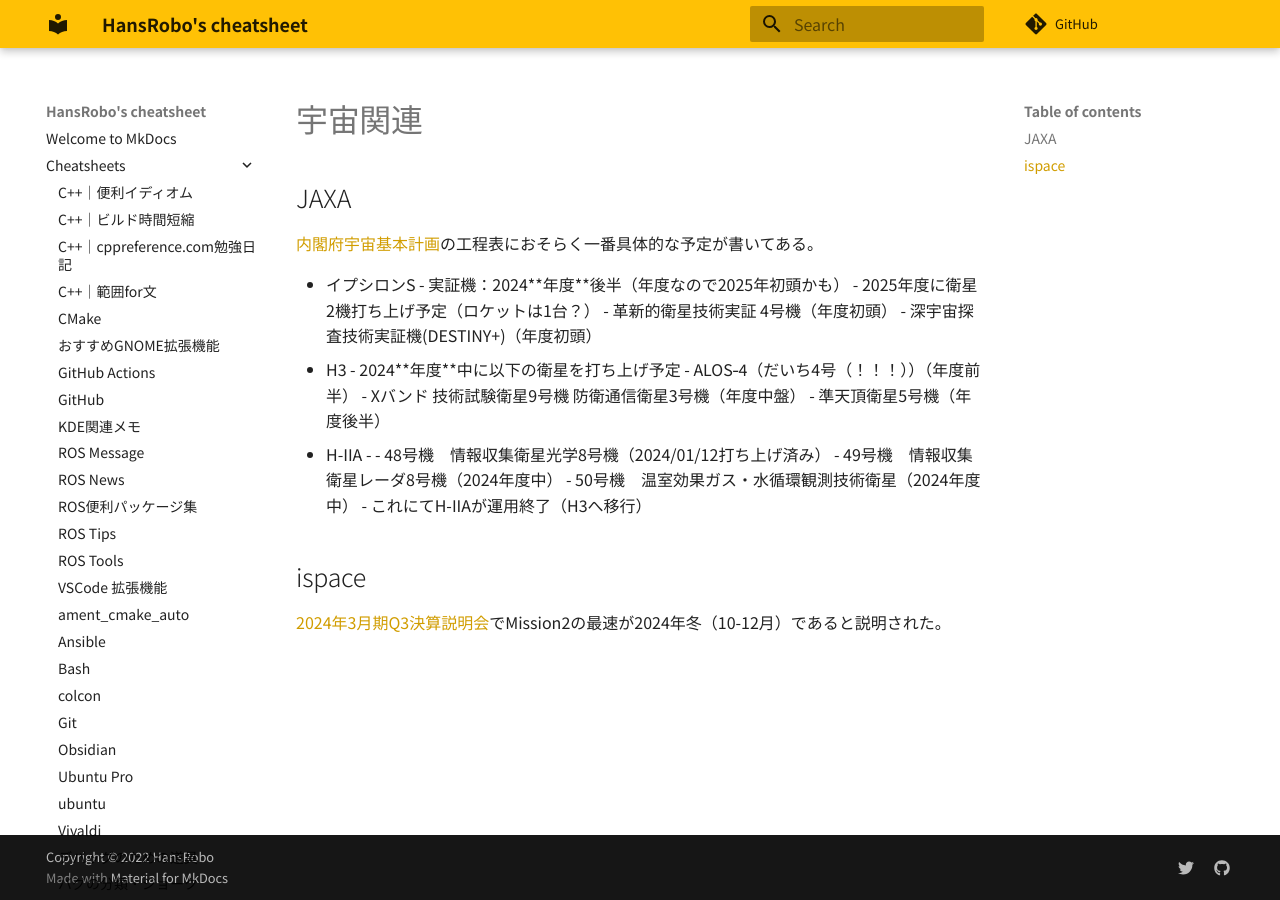
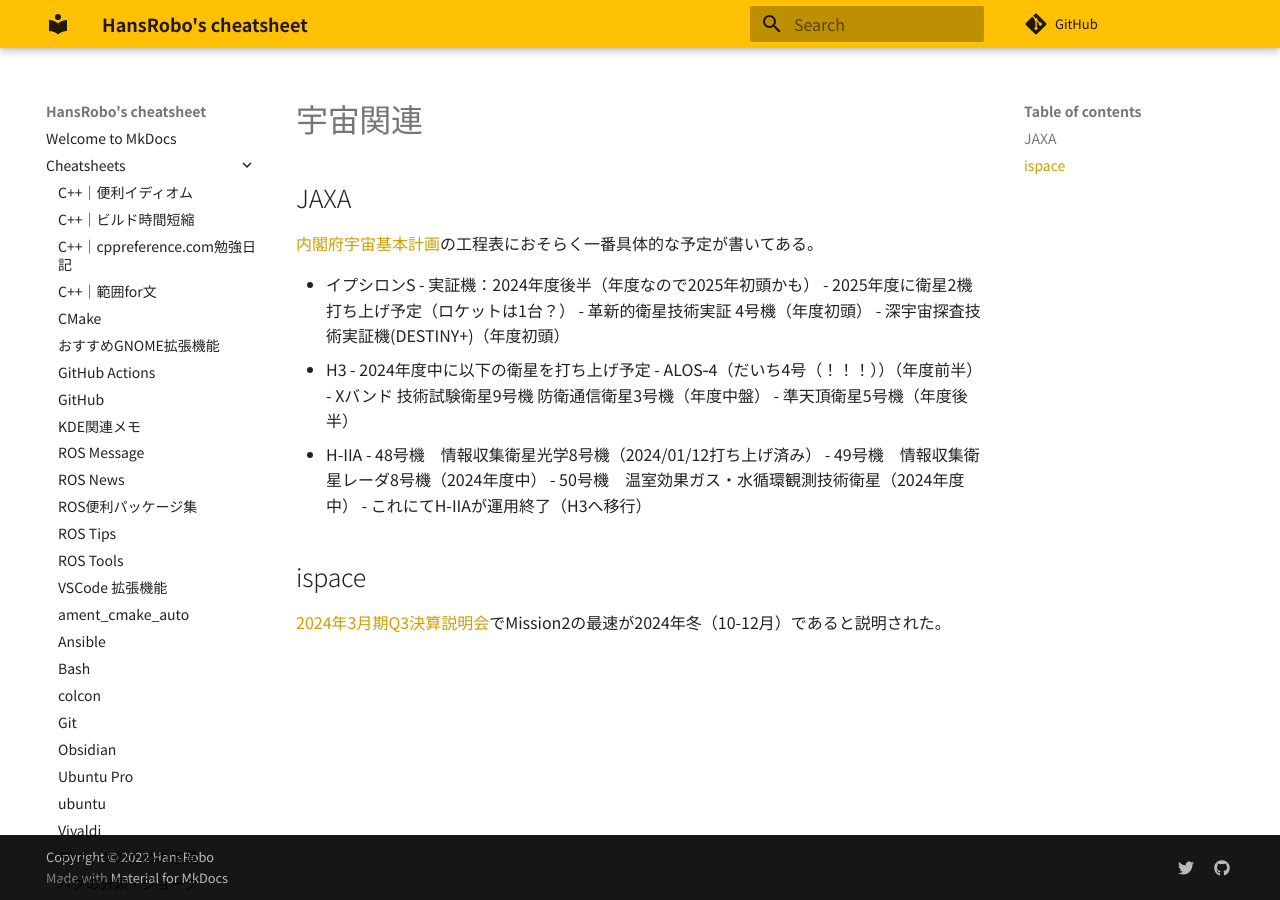
Before and after one commit to HansRobo/mycheatsheet_mkdocs, an MkDocs documentation site: the page built from docs/cheatsheets/宇宙関連.md, in a window 1280 px wide. Built offline with MkDocs 1.6.1 and Material for MkDocs 9.7.7, drawn with Linux system fonts in a browser that asks for light colours; some web fonts are replaced; comment, search, counter and statistics services are not loaded.

```diff
--- a/docs/cheatsheets/宇宙関連.md
+++ b/docs/cheatsheets/宇宙関連.md
@@ -7,17 +7,16 @@ created: 2024-02-17 10:03:25
 [内閣府宇宙基本計画](https://www8.cao.go.jp/space/plan/keikaku.html)の工程表におそらく一番具体的な予定が書いてある。
 
 - イプシロンS
-	- 実証機：2024**年度**後半（年度なので2025年初頭かも）
+	- 実証機：2024年度後半（年度なので2025年初頭かも）
 	- 2025年度に衛星2機打ち上げ予定（ロケットは1台？）
 		- ⾰新的衛星技術実証 4号機（年度初頭）
 		- 深宇宙探査技術実証機(DESTINY+)（年度初頭）
 - H3
-	- 2024**年度**中に以下の衛星を打ち上げ予定
+	- 2024年度中に以下の衛星を打ち上げ予定
 		- ALOS‐4（だいち4号（！！！））（年度前半）
 		- Xバンド 技術試験衛星9号機 防衛通信衛星3号機（年度中盤）
 		- 準天頂衛星5号機（年度後半）
 - H-IIA
-	-
 	- 48号機　情報収集衛星光学8号機（2024/01/12打ち上げ済み）
 	- 49号機　情報収集衛星レーダ8号機（2024年度中）
 	- 50号機　温室効果ガス・⽔循環観測技術衛星（2024年度中）
```
